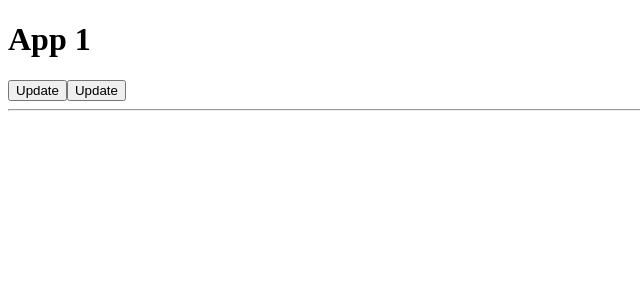
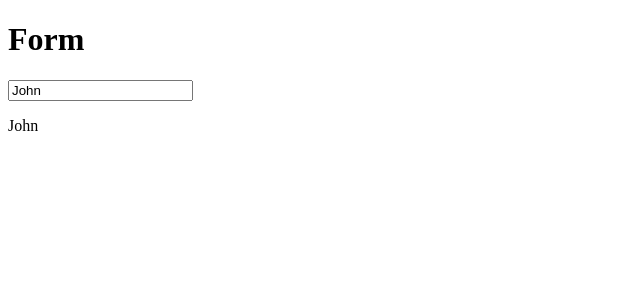
Before and after one commit to rtclub11140/tutor4dev_reacthook, a React (Create React App) app: page / in a window 1280 px wide. Shown: the top 300 px of the page, without its empty margins (0-640 px from the left). Built offline with nearby package versions, Linux system fonts and the light colour scheme.

Commit message:
use state in form

```diff
--- a/src/App.jsx
+++ b/src/App.jsx
@@ -1,20 +1,30 @@
-import React, { useState } from "react";
+import React from "react";
+import Form from "./components/Form";
 
 export default function App() {
-  const [counter, setCounter] = useState(1);
-  const [number, setNumber] = useState(100); // setNumber เอาไว้ update ค่าของ Number
-
-  function handleClick() {
-    setCounter(counter + 1);
-  }
-
   return (
     <div>
-      <h1>App {counter}</h1>
-      <button onClick={handleClick}>Update</button>
-      <button onClick={() => setCounter(counter + 1)}>Update</button>
-      {/* annonymus function การประกาศ function ลอยๆขึ้นมา */}
-      <hr />
+      <Form />
     </div>
   );
 }
+
+// export default function App() {
+//   const [counter, setCounter] = useState(1);
+//   const [number, setNumber] = useState(100); // setNumber เอาไว้ update ค่าของ Number
+
+//   function handleClick() {
+//     setCounter(counter + 1);
+//   }
+
+//   return (
+//     <div>
+//       <h1>App {counter}</h1>
+//       <button onClick={handleClick}>Update</button>
+//       <button onClick={() => setCounter(counter + 1)}>Update</button>
+//       {/* annonymus function การประกาศ function ลอยๆขึ้นมา */}
+//       <hr />
+//     </div>
+//   );
+
+// }
--- /dev/null
+++ b/src/components/Form.jsx
@@ -0,0 +1,17 @@
+import React, { useState } from "react";
+
+export default function () {
+  const [name, setName] = useState("John");
+
+  function handleChange(e) {
+    console.log("e : ", e.target.value);
+    setName(e.target.value);
+  }
+  return (
+    <div>
+      <h1>Form</h1>
+      <input onChange={handleChange} value={name} type="text" />
+      <p>{name}</p>
+    </div>
+  );
+}
```
